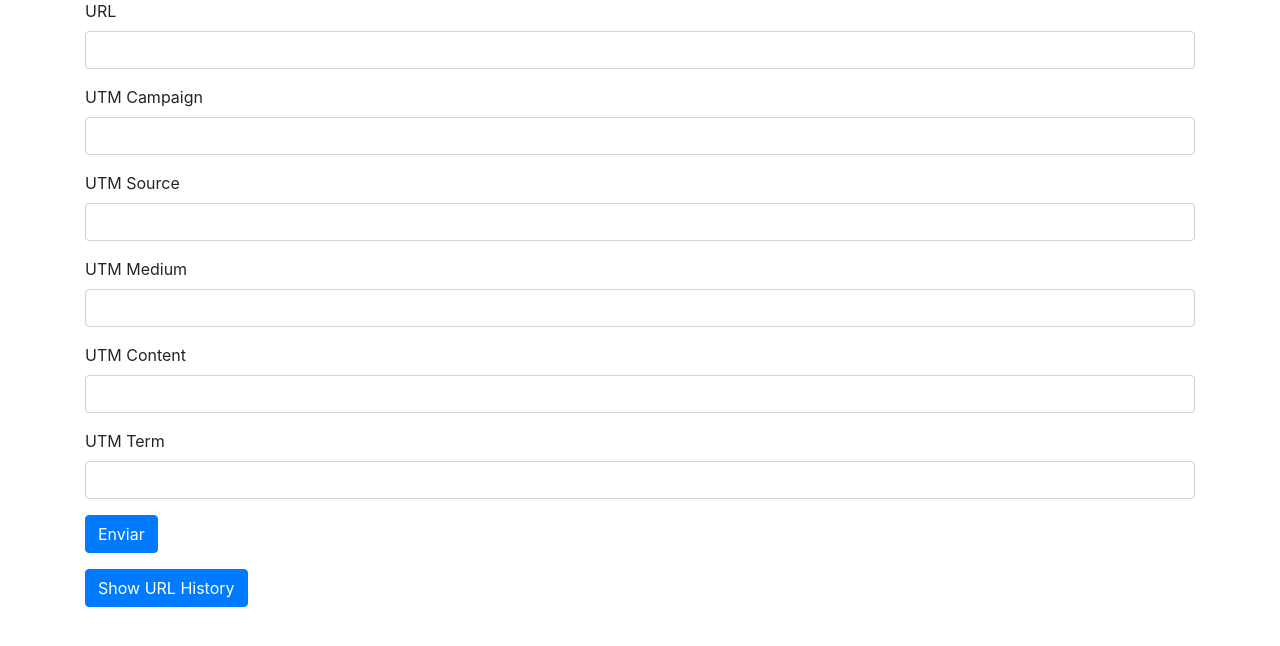
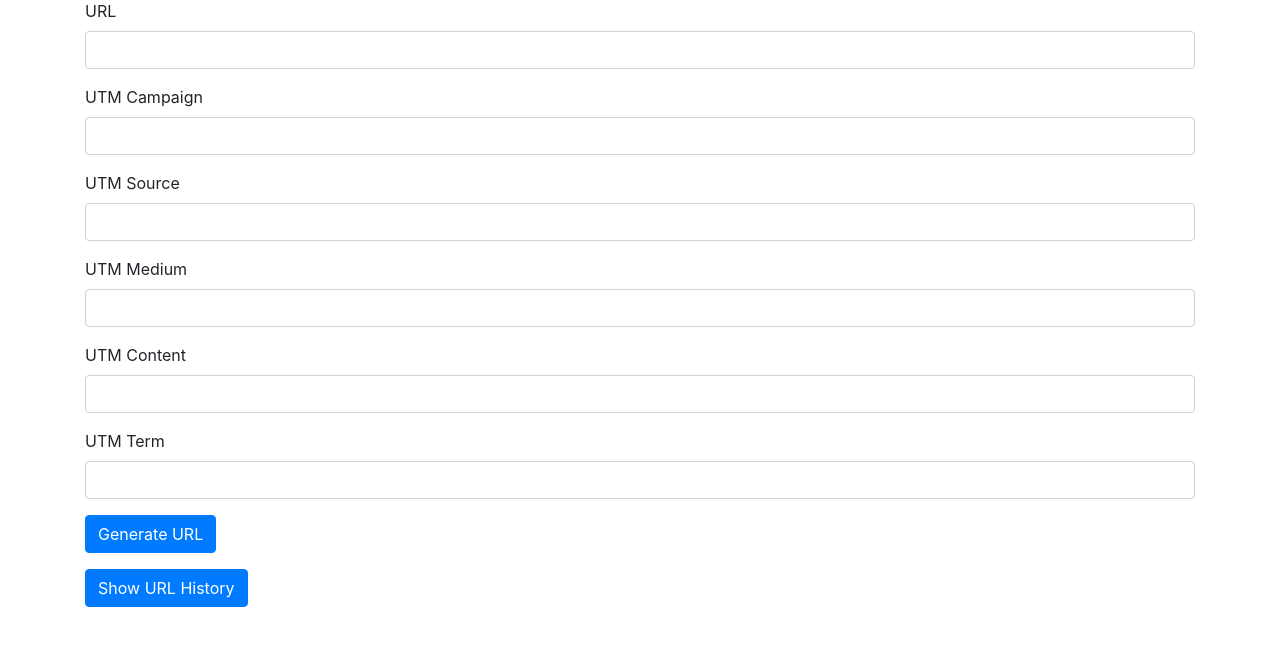
Before and after one commit to CaioKevennn/url_builder, a PHP site: page / in a window 1280 px wide. Shown: the part 121-767 px from the top of the page. Run offline with PHP 8.4, Linux system fonts and the light colour scheme; some libraries are stand-ins or nearby versions.

Commit message:
- CreateUrl bug fix

```diff
--- a/app/controllers/SiteController.php
+++ b/app/controllers/SiteController.php
@@ -29,7 +29,10 @@ class SiteController {
                     if (!$genered_url) {
                         $genered_url = $url . "?" . $index . $utm;
                     } else {
-                        $genered_url = $genered_url . "&" . $index . $utm;
+                        if($utm!=="")
+                        {
+                            $genered_url = $genered_url . "&" . $index . $utm;
+                        }
 
                     }
 
--- a/app/controllers/UrlBuilderController.php
+++ b/app/controllers/UrlBuilderController.php
@@ -28,7 +28,10 @@ class UrlBuilderController
                     if ($genered_url == " ") {
                         $genered_url = $url . "?" . $index . "=" . $utm;
                     } else {
-                        $genered_url = $genered_url . "&" . $index . "=" . $utm;
+                        if ($utm) {
+                            $genered_url = $genered_url . "&" . $index . "=" . $utm;
+
+                        }
                     }
                 }
                 $_SESSION['generated_url'] = $genered_url;
--- a/app/views/UrlBuilderView.php
+++ b/app/views/UrlBuilderView.php
@@ -32,7 +32,7 @@
                 <label for="utm_term">UTM Term</label>
                 <input type="text" id="utm_term" name="utm_term" class="form-control"value="<?= isset($utms['utm_term'])?$utms['utm_term']:""?>" >
             </div>
-            <button type="submit" class="btn btn-primary">Enviar</button>
+            <button type="submit" class="btn btn-primary"> Generate URL</button>
         </form>
         <!-- display only when a URL was generated-->
         <?php if (isset($_SESSION['generated_url']) && $_SESSION['generated_url'] !== ''): ?>
```
